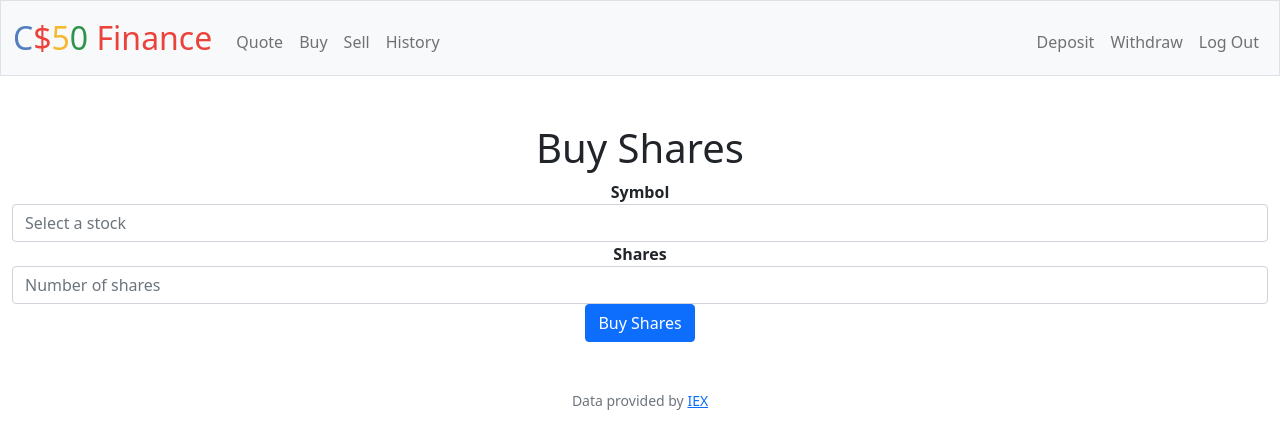
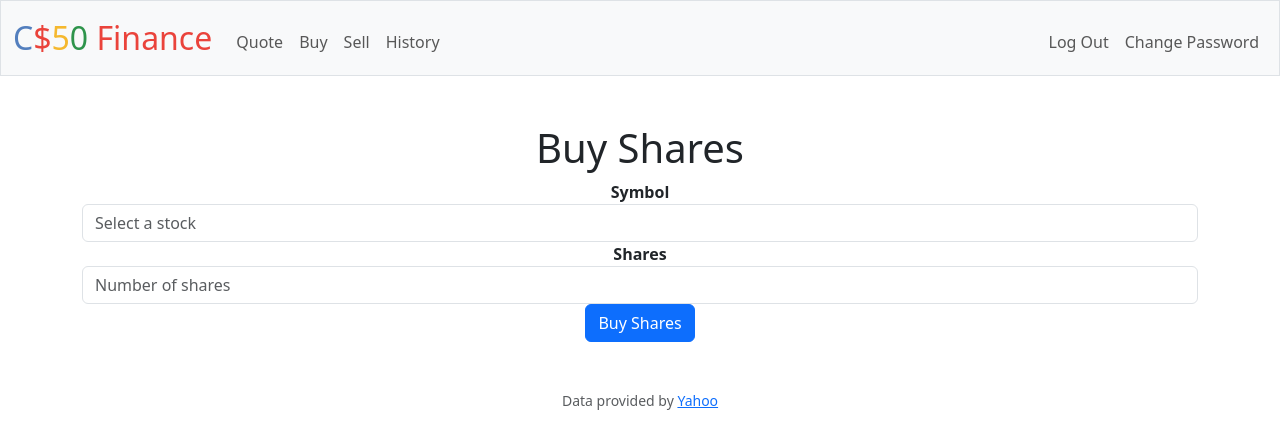
Before and after one commit to minortypo/cs50x, a Flask app: page /buy in a window 1280 px wide. Shown: the top 424 px of the page. Run offline with Flask 3, Linux system fonts and the light colour scheme; the visitor is signed in with stand-in values (Sample User, id 1); some libraries are stand-ins or nearby versions.

Commit message:
Update layout.html

```diff
--- a/week-9/pset9/templates/layout.html
+++ b/week-9/pset9/templates/layout.html
@@ -1,25 +1,27 @@
-<!-- Layout for all the pages -->
-
 <!DOCTYPE html>
 
 <html lang="en">
+
     <head>
+
         <meta charset="utf-8">
         <meta name="viewport" content="initial-scale=1, width=device-width">
 
-        <!-- http://getbootstrap.com/docs/5.1/ -->
-        <link crossorigin="anonymous" href="https://cdn.jsdelivr.net/npm/bootstrap@5.1.3/dist/css/bootstrap.min.css" integrity="sha384-1BmE4kWBq78iYhFldvKuhfTAU6auU8tT94WrHftjDbrCEXSU1oBoqyl2QvZ6jIW3" rel="stylesheet">
-        <script crossorigin="anonymous" src="https://cdn.jsdelivr.net/npm/bootstrap@5.1.3/dist/js/bootstrap.bundle.min.js" integrity="sha384-ka7Sk0Gln4gmtz2MlQnikT1wXgYsOg+OMhuP+IlRH9sENBO0LRn5q+8nbTov4+1p"></script>
+        <!-- http://getbootstrap.com/docs/5.3/ -->
+        <link href="https://cdn.jsdelivr.net/npm/bootstrap@5.3.3/dist/css/bootstrap.min.css" rel="stylesheet" integrity="sha384-QWTKZyjpPEjISv5WaRU9OFeRpok6YctnYmDr5pNlyT2bRjXh0JMhjY6hW+ALEwIH" crossorigin="anonymous">
+        <script src="https://cdn.jsdelivr.net/npm/bootstrap@5.3.3/dist/js/bootstrap.bundle.min.js" integrity="sha384-YvpcrYf0tY3lHB60NNkmXc5s9fDVZLESaAA55NDzOxhy9GkcIdslK1eN7N6jIeHz" crossorigin="anonymous"></script>
 
         <!-- https://favicon.io/emoji-favicons/money-bag/ -->
         <link href="/static/favicon.ico" rel="icon">
+
         <link href="/static/styles.css" rel="stylesheet">
 
         <title>C$50 Finance: {% block title %}{% endblock %}</title>
+
     </head>
 
     <body>
-        <!-- Navigation Menu -->
+
         <nav class="bg-light border navbar navbar-expand-md navbar-light">
             <div class="container-fluid">
                 <a class="navbar-brand" href="/"><span class="blue">C</span><span class="red">$</span><span class="yellow">5</span><span class="green">0</span> <span class="red">Finance</span></a>
@@ -35,9 +37,8 @@
                             <li class="nav-item"><a class="nav-link" href="/history">History</a></li>
                         </ul>
                         <ul class="navbar-nav ms-auto mt-2">
-                            <li class="nav-item"><a class="nav-link" href="/deposit">Deposit</a></li>
-                            <li class="nav-item"><a class="nav-link" href="/withdraw    ">Withdraw</a></li>
                             <li class="nav-item"><a class="nav-link" href="/logout">Log Out</a></li>
+                            <li class="nav-item"><a class="nav-link" href="/change_password">Change Password</a></li>
                         </ul>
                     {% else %}
                         <ul class="navbar-nav ms-auto mt-2">
@@ -48,7 +49,7 @@
                 </div>
             </div>
         </nav>
-        <!-- Main Content -->
+
         {% if get_flashed_messages() %}
             <header>
                 <div class="alert alert-primary mb-0 text-center" role="alert">
@@ -56,12 +57,36 @@
                 </div>
             </header>
         {% endif %}
-        <main class="container-fluid py-5 text-center">
+
+        <main class="container py-5 text-center">
             {% block main %}{% endblock %}
         </main>
-        <!-- Footer -->
-        <footer class="mb-5 small text-center text-muted">
-            Data provided by <a href="https://iexcloud.io/">IEX</a>
+
+        <footer class="mb-5">
+
+            <p class="mb-3 small text-center text-muted">
+                Data provided by <a href="https://finance.yahoo.com/">Yahoo</a>
+            </p>
+
+            <form action="https://validator.w3.org/check" class="text-center" enctype="multipart/form-data" method="post" target="_blank">
+                <input name="doctype" type="hidden" value="HTML5">
+                <input name="fragment" type="hidden">
+                <input alt="Validate" src="/static/I_heart_validator.png" type="image"> <!-- https://validator.w3.org/ -->
+            </form>
+            <script>
+                document.addEventListener('DOMContentLoaded', function() {
+                    // Adapted from https://stackoverflow.com/a/10162353
+                    const html = '<!DOCTYPE ' +
+                    document.doctype.name +
+                    (document.doctype.publicId ? ' PUBLIC "' + document.doctype.publicId + '"' : '') +
+                    (!document.doctype.publicId && document.doctype.systemId ? ' SYSTEM' : '') +
+                    (document.doctype.systemId ? ' "' + document.doctype.systemId + '"' : '') +
+                    '>\n' + document.documentElement.outerHTML;
+                    document.querySelector('form[action="https://validator.w3.org/check"] > input[name="fragment"]').value = html;
+                });
+            </script>
         </footer>
+
     </body>
+
 </html>
```
